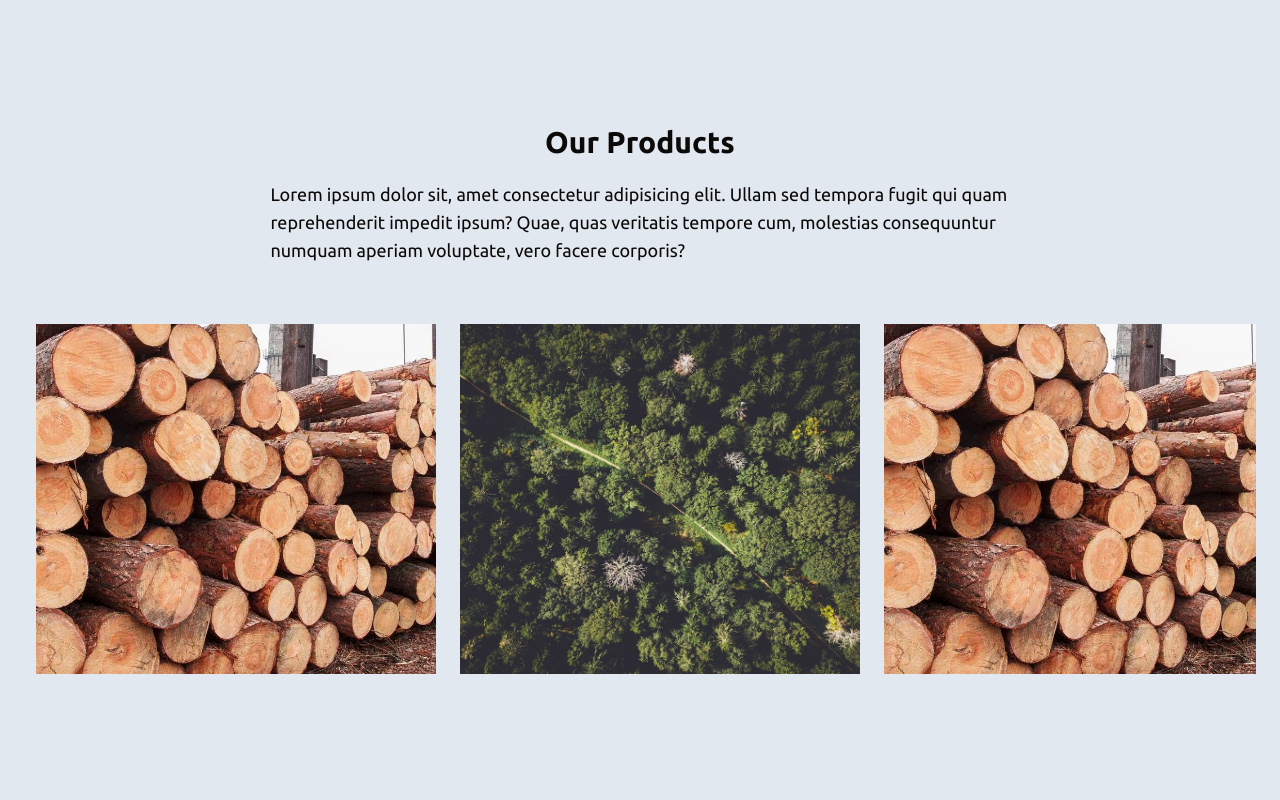
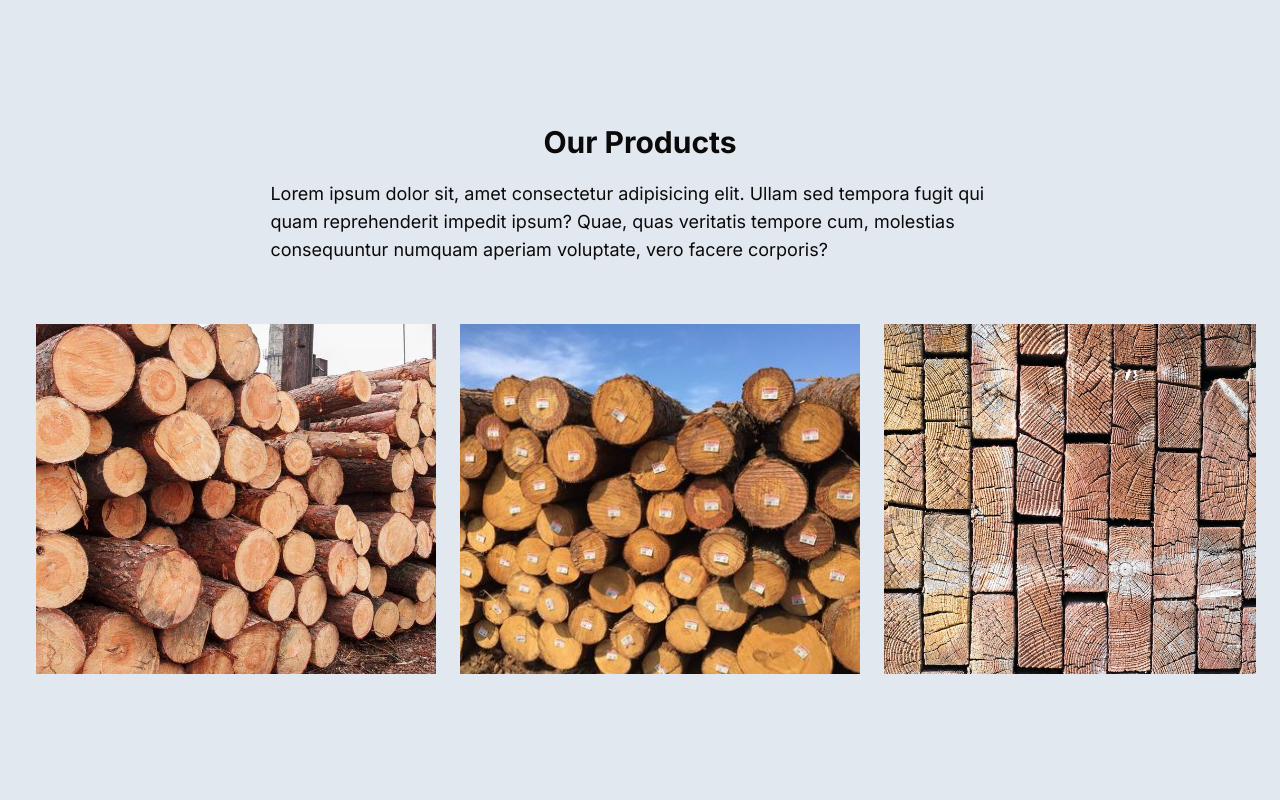
Before and after one commit to taurusilver7/reliant-forestry, a Next.js app: page / in a window 1280 px wide. Shown: the part 1540-2340 px from the top of the page. Built offline with nearby package versions, Linux system fonts and the light colour scheme.

Commit message:
final touches

```diff
--- a/app/layout.tsx
+++ b/app/layout.tsx
@@ -1,6 +1,6 @@
 import type { Metadata } from "next";
 import { Inter } from "next/font/google";
-import {  Ubuntu } from "next/font/google";
+import { Ubuntu } from "next/font/google";
 import "./globals.css";
 import { cn } from "@/lib/utils";
 
@@ -34,7 +34,9 @@ export default function RootLayout({
 			style={{ scrollBehavior: "smooth" }}
 			suppressHydrationWarning
 		>
-			<body className={cn(ubuntu.className, "h-full bg-slate-200")}>{children}</body>
+			<body className={cn(inter.className, "h-full bg-slate-200")}>
+				{children}
+			</body>
 		</html>
 	);
 }
--- a/components/footer.tsx
+++ b/components/footer.tsx
@@ -11,7 +11,7 @@ const Footer = () => {
 				<div className="mt-16 basis-1/3 md:mt-0">
 					<Logo type={true} />
 					<p className="my-5">
-						Lorem ipsum, dolor sit amet consectetur adipisicing elit.
+						Premiere supplier of exported southern-yellow pine wood.
 					</p>
 				</div>
 
--- a/components/products.tsx
+++ b/components/products.tsx
@@ -5,21 +5,21 @@ import List from "./list";
 
 const products: Array<ProductType> = [
 	{
-		name: "Weight Training Classes",
+		name: "Southern Yellow Pine",
 		description:
-			"Lorem ipsum dolor sit amet, consectetur adipiscing elit, sed do eiusmod tempor incididunt ut labore et dolore magna aliqua. Ut enim ad minim veniam, quis nostrud exercitation ullamco laboris nisi ut aliquip ex ea commodo consequat.",
+			"Premiere supplier of Exported-quality southern Yellow Pine logs. #1 in South-East United States.",
 		image: "/forestry.png",
 	},
 	{
-		name: "Yoga Classes",
+		name: "White Pine",
 		description: "Lorem ipsum dolor sit amet",
-		image: "/hero.jpeg",
+		image: "/pine-wood.jpg",
 	},
 	{
 		name: "Weight Training Classes",
 		description:
 			"Lorem ipsum dolor sit amet, consectetur adipiscing elit, sed do eiusmod tempor incididunt ut labore et dolore magna aliqua. Ut enim ad minim veniam, quis nostrud exercitation ullamco laboris nisi ut aliquip ex ea commodo consequat.",
-		image: "/forestry.png",
+		image: "/pine.jpg",
 	},
 ];
 
@@ -27,7 +27,7 @@ type Props = {
 	setSection: (value: SelectedSection) => void;
 };
 
-const Products = ({setSection}: Props) => {
+const Products = ({ setSection }: Props) => {
 	return (
 		<section id="businessareas" className="py-28 w-full">
 			<div className="mx-auto md:w-3/5">
```
Also changed, not shown: public/pine-wood.jpg (added), public/pine.jpg (added).
